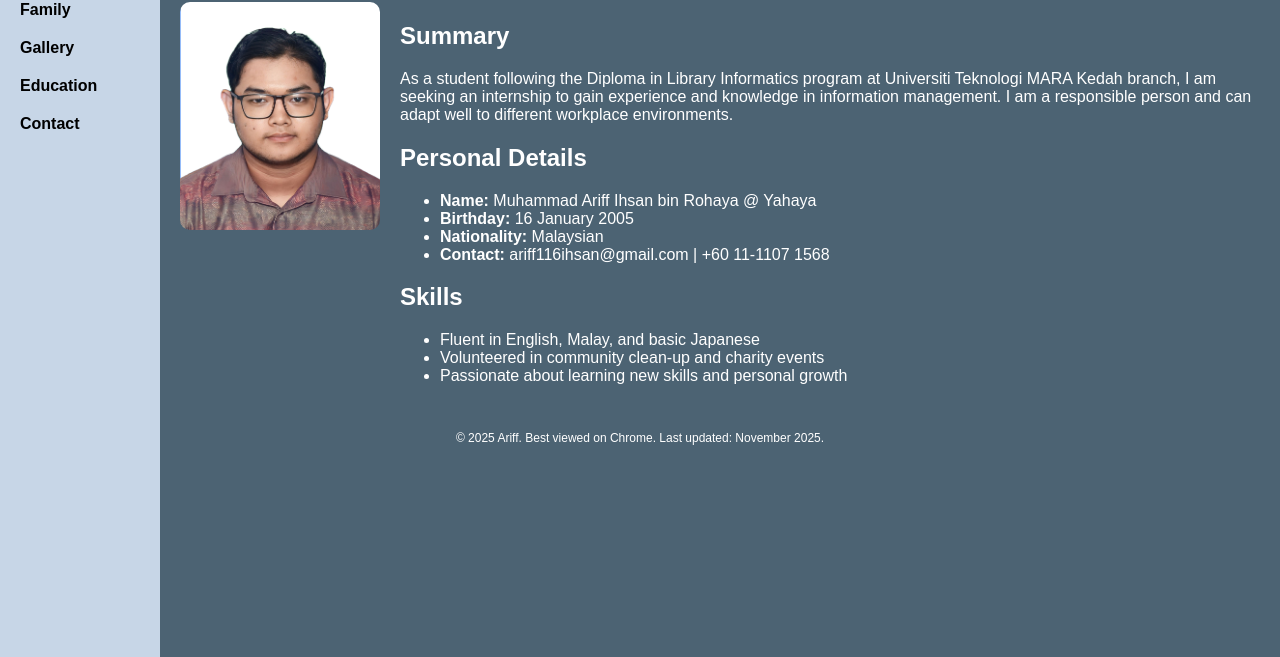
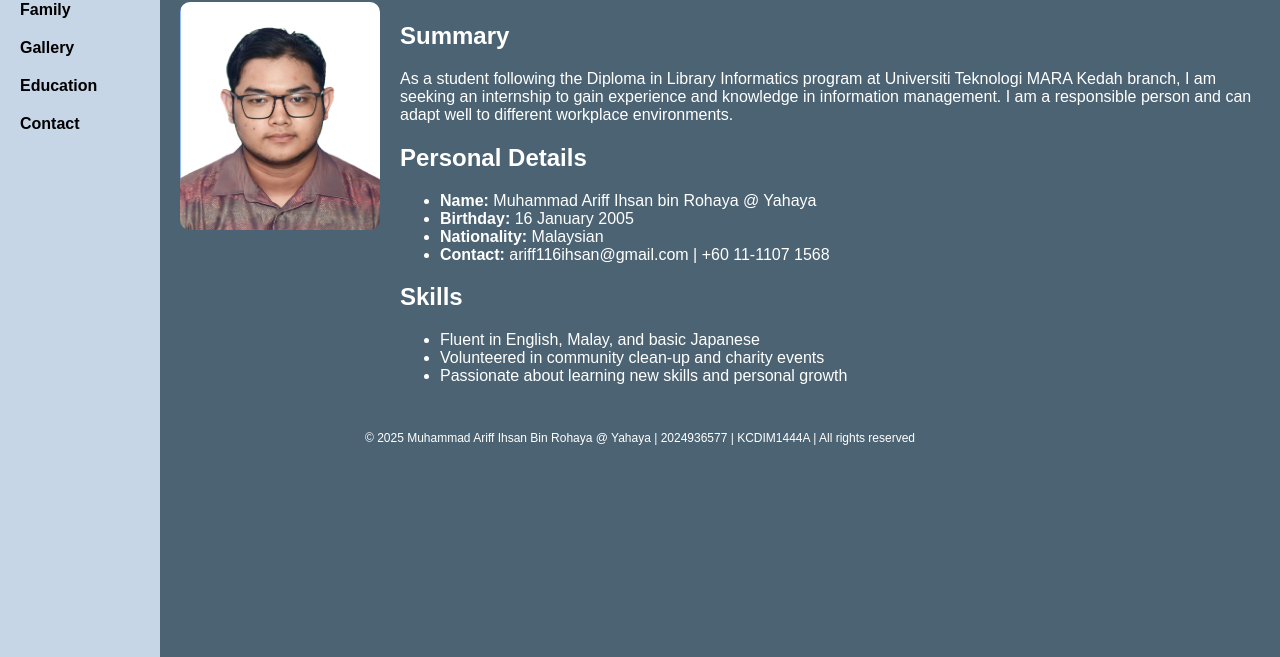
Before and after one commit to muhammadariffihsan/IML-254-Assignment, a plain HTML site: page IML254_indi_assignment/biodata.HTML in a window 1280 px wide. Shown: the part 143-800 px from the top of the page. Drawn offline with Linux system fonts and the light colour scheme.

Commit message:
biodata.HTML

```diff
--- a/IML254_indi_assignment/biodata.HTML
+++ b/IML254_indi_assignment/biodata.HTML
@@ -139,7 +139,7 @@
 </div>
 
 <footer>
-    © 2025 Ariff. Best viewed on Chrome. Last updated: November 2025.
+     © 2025 Muhammad Ariff Ihsan Bin Rohaya @ Yahaya | 2024936577 | KCDIM1444A | All rights reserved
 </footer>
 
 </body>
```
